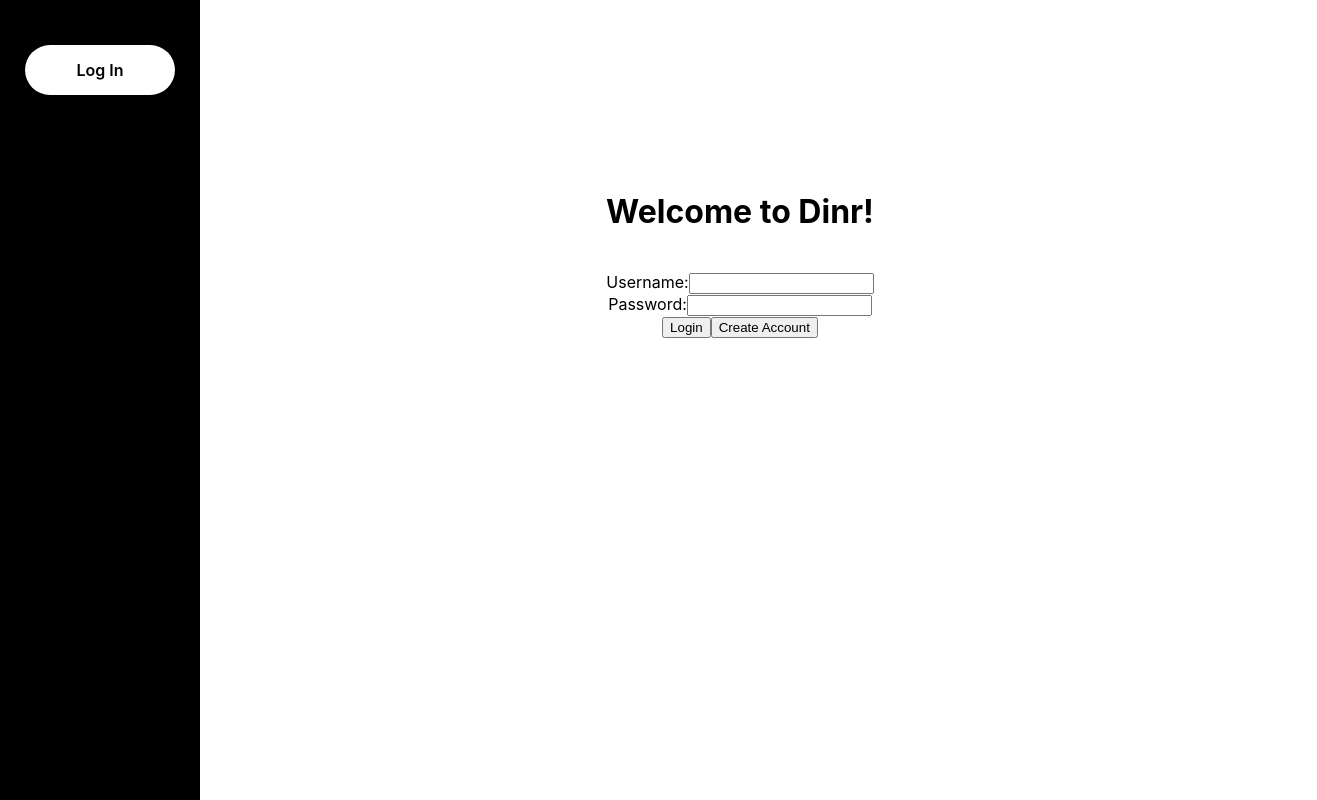
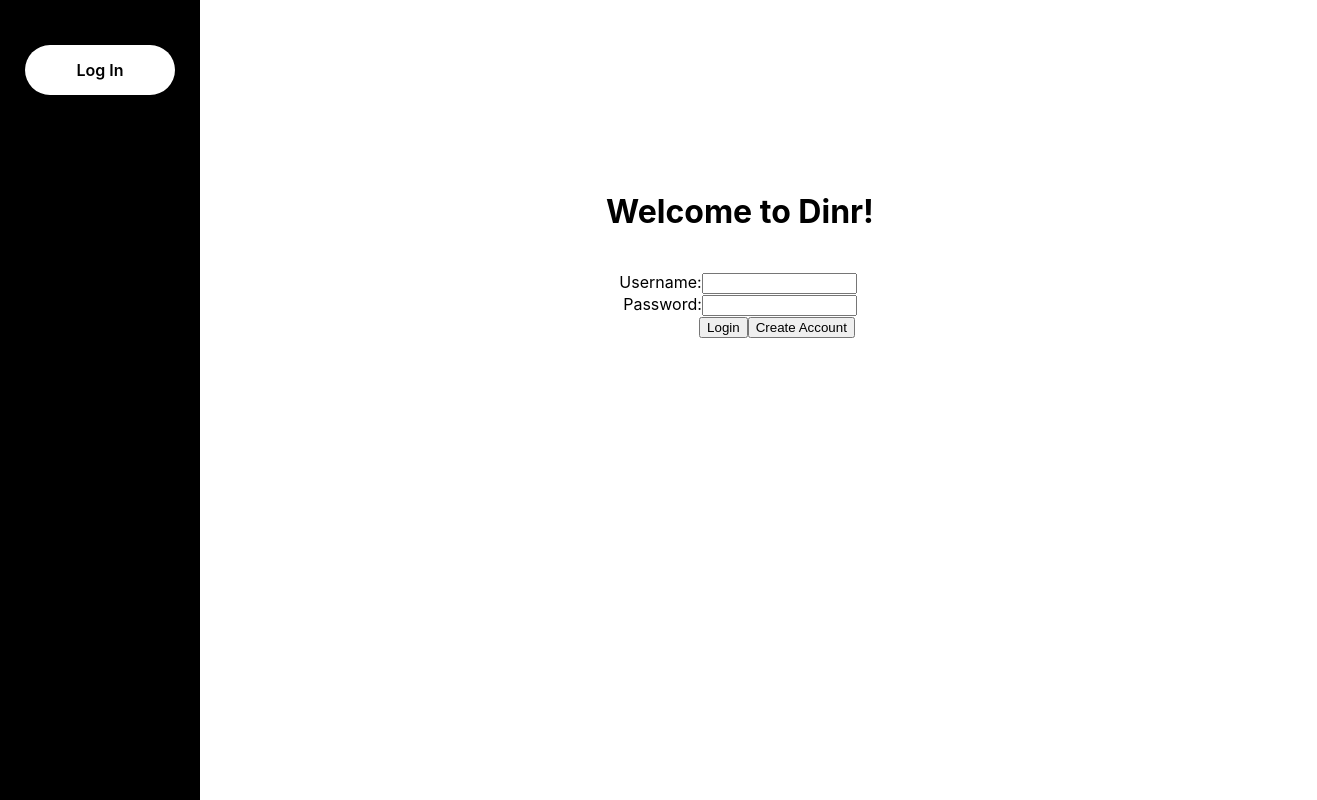
Before and after one commit to MitchellParker/Dinr, a React (Create React App) app: page /login in a window 1280 px wide. Shown: the whole page, 1317 px wide, since content can reach past the window. Built offline with nearby package versions, Linux system fonts and the light colour scheme.

Commit message:
comments in friends and some css in login

```diff
--- a/src/pages/friends.css
+++ b/src/pages/friends.css
@@ -3,15 +3,11 @@
 }
 
 .friends_searchBar {
-    margin: 15px 0px 0px 17px;
-}
-
-.friends_add {
-    margin: 10px 0px 5px 15px;
+    margin: 15px 0px 0px 15px;
 }
 
 .friends_yourChoices {
-    width: 33%;
+    width: 220px;
     float: left;
 }
 .friends_yourChoicesLabel {
@@ -24,15 +20,10 @@
     font-weight: bold;
 }
 
-.add {
+.friends_add {
     display:flex;
     white-space: nowrap;
-}
-
-.test{
-    display: flex;
-    white-space: nowrap;
-    overflow-x: scroll;
+    margin: 10px 0px 5px 15px;
 }
 
 .friends_ChoicesLabel {
@@ -55,7 +46,14 @@
     margin: 0px;
 }
 
-.friends_mealPeriod_box {
+.friends_friendschoice{
+    display: flex;
+    overflow-x: scroll;
+    flex-direction: row;
+    -webkit-overflow-scrolling: touch;
+  }
+
+  .friends_mealPeriod_box {
     text-align: left;
     border-style: solid;
     border-width: 1px;
@@ -64,13 +62,6 @@
     padding: 10px;
     margin: 0px;
 }
-
-.friends_friendschoice{
-    display: flex;
-    overflow-x: scroll;
-    flex-direction: row;
-    -webkit-overflow-scrolling: touch;
-  }
 
   .usernamelist {
     display: flex;
--- a/src/pages/friends.js
+++ b/src/pages/friends.js
@@ -4,6 +4,8 @@ import useAuth from '../useAuth';
 import axios from 'axios';
 
 const Friends = () =>{
+
+    // queries for searching through nicknames and friends
     const [Friendquery, setFriendQuery] = useState("");
 
     const [Userquery, setUserQuery] = useState("");
@@ -52,7 +54,6 @@ const Friends = () =>{
             isOneself = true;
             setMessage('Cannot add oneself');
         }
-        //axios.get('http://localhost:3001/fetch/?nickname=' + input)
         axios.get('/fetch/?nickname=' + input)
         .then(response => {
             if (response.data.length == 0) {
@@ -89,7 +90,7 @@ const Friends = () =>{
                             friendlist: updatedFriendList
                         });
                         getFriendList(updatedFriendList);
-                        setMessage('Added ' + input + ' to you friend list');
+                        setMessage('Added ' + input + ' to your friend list');
                     }
                 })
                 .catch(error => {
@@ -110,6 +111,7 @@ const Friends = () =>{
         getFriendListroute();
     }, []);
 
+    // get friends list
     const [friendlist, getFriendList] = useState([]);
     const getFriendListroute =() => {
         axios.get("/fetch/?nickname=" + user)
@@ -125,10 +127,11 @@ const Friends = () =>{
         getFriendListroute();
     }, [])
 
+    // get list of usernames
     const [UserNameList, getUserNameList] = useState([]);
 
     const getUserNameListroute =() => {
-        axios.get("http://localhost:3001/fetchAllNickname")
+        axios.get("/fetchAllNickname")
         .then(response => {
             getUserNameList(response.data)
         })
@@ -141,10 +144,15 @@ const Friends = () =>{
         getUserNameListroute();
     }, [])
 
+    // user name list component
+    // not necessarily reusable so it remains in this file
+    // will only display once you start inputting in the add friends button
     const UserNameListComp = (props) => {
+        // will return filtered username list if there is input
         const input = props.input;
         if (input !== "")
         {
+            // this will display a filtered version of the username list
             return (
                 <div className = "usernamelist">
                     {
@@ -167,6 +175,7 @@ const Friends = () =>{
                 </div>
             );
     }
+    // if there is no input, just return nothing pretty much
     else{
         return (
         <div></div>
@@ -174,6 +183,9 @@ const Friends = () =>{
     }
 }
 
+// component for the dining choices of a friend
+// not necessarily reusable so it remains in this file
+// we send in friend's name as a prop
 const Choices = (props) => {
     const [friend_breakfast, getfriendBreakfast] = useState('');
     const [friend_breakfastTime, getfriendBreakfastTime] = useState('');
@@ -217,8 +229,8 @@ const Friends = () =>{
         <div>
             {error ? <h1>{error}</h1> :
         <div className = "friends">
-        <input placeholder="Search for Friends!" onChange={event => setFriendQuery(event.target.value)} />
-        <div className = "add">
+        <input className = "friends_searchBar" placeholder="Search for Friends!" onChange={event => setFriendQuery(event.target.value)} />
+        <div className = "friends_add">
             <form onSubmit={handleSubmit}>
                 <input placeholder="Add a Friend by Nickname" value={input} onChange={handleChange} />
                 <input type="submit" value="Add" />
--- a/src/pages/login.css
+++ b/src/pages/login.css
@@ -3,3 +3,17 @@
     margin-top: 15%;
     text-align: center;
 }
+
+.login_username {
+    position: relative;
+    right: 2px;
+}
+
+.login_buttons{
+    position: relative;
+    left: 37px;
+}
+
+.login_inputbox{
+    width: 147px;
+}
--- a/src/pages/login.js
+++ b/src/pages/login.js
@@ -61,9 +61,9 @@ class LoginForm extends React.Component {
   render() {
     return (
       <div className="login_form">
-        <label>
+        <label className = "login_username">
           Username:
-          <input
+          <input className = "login_inputbox"
             type="text"
             value={this.state.username}
             onChange={this.updateUsername}
@@ -72,15 +72,17 @@ class LoginForm extends React.Component {
         <br />
         <label>
           Password:
-          <input
+          <input className = "login_inputbox"
             type="password"
             value={this.state.password}
             onChange={this.updatePassword}
           />
         </label>
-        <br />
+        <br/>
+        <div className = "login_buttons">
         <input type="submit" value="Login" onClick={this.handleLogin} />
         <input type="submit" value="Create Account" onClick={this.handleRegister} />
+        </div>
         <br />
         <div>
           <p>{this.state.message}</p>
```
Lines whose indentation alone changed are shown as unchanged.
